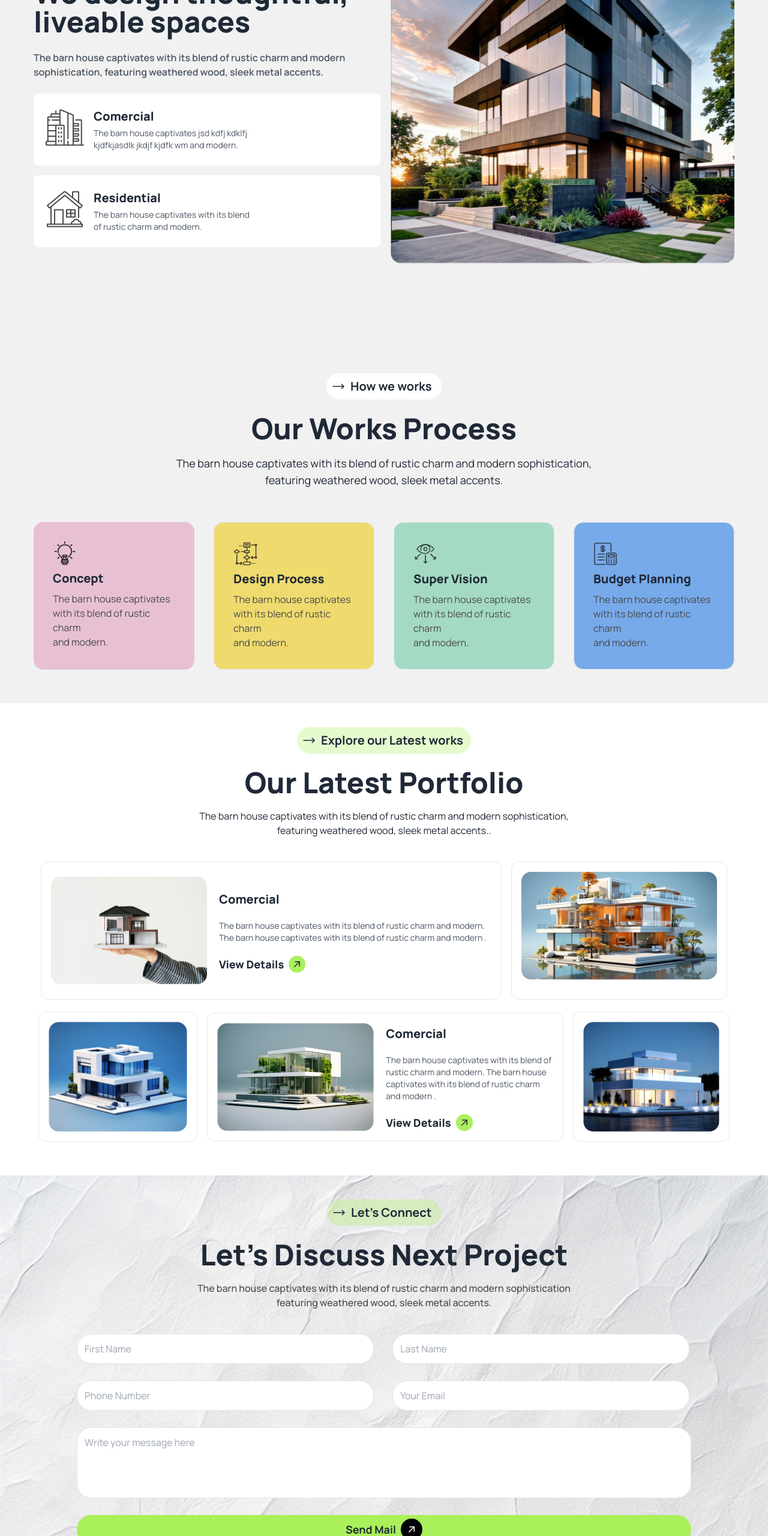
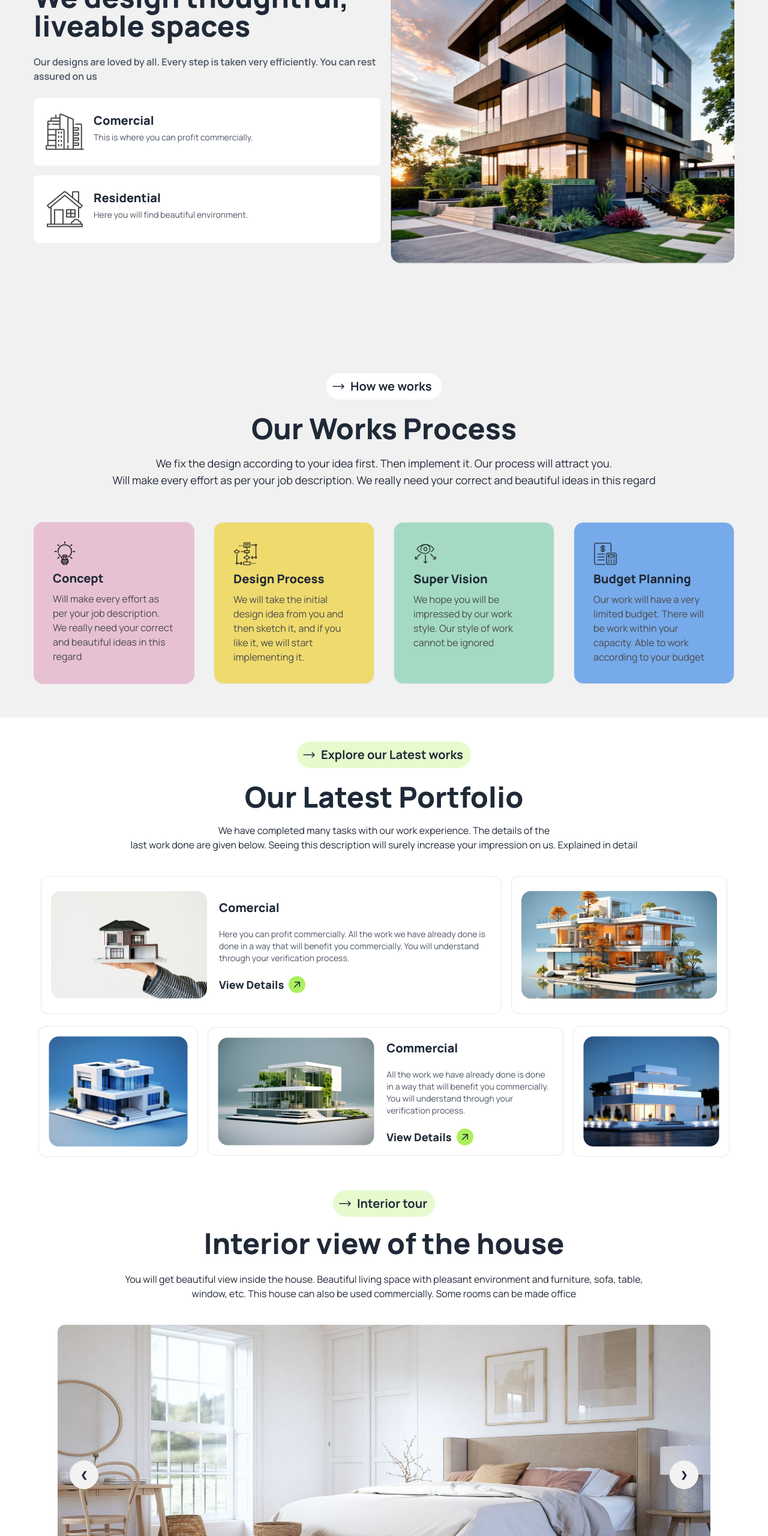
Before and after one commit to MAMUN0188/assignment-three, a plain HTML site: page index.html in a window 1280 px wide. Shown: the part 1180-3740 px from the top of the page at 60% size. Drawn offline with nearby package versions, Linux system fonts and the light colour scheme.

Commit message:
final commit added

```diff
--- a/index.html
+++ b/index.html
@@ -4,8 +4,8 @@
     <meta charset="UTF-8">
     <meta name="viewport" content="width=device-width, initial-scale=1.0">
     <title>Striking House</title>
+
     <!-- Tailwind and Daisy Ui CDN  -->
-
     <link href="https://cdn.jsdelivr.net/npm/daisyui@4.12.10/dist/full.min.css" rel="stylesheet" type="text/css" />
     <script src="https://cdn.tailwindcss.com"></script>
 
@@ -27,7 +27,6 @@
         .work{
             visibility: hidden;
         }
-        /* Our letest portfolio-first div- last img  */
         .f-div-img{
             width: 85%;
             margin:0 auto;
@@ -70,16 +69,13 @@
                     <li><a class="hover:font-bold text-gray-600 text-lg">Contact Us</a></li>
                   </ul>
                 </div>
-                <!-- Last button  -->
                 <div class="navbar-end gap-3 work">
-                    <!-- Search icon  -->
                     <div class="flex gap-3">
                         <div class="p-2 bg-white rounded-full ">
                             <svg xmlns="http://www.w3.org/2000/svg" fill="none" viewBox="0 0 24 24" stroke-width="1.5" stroke="currentColor" class="size-6">
                                 <path stroke-linecap="round" stroke-linejoin="round" d="m21 21-5.197-5.197m0 0A7.5 7.5 0 1 0 5.196 5.196a7.5 7.5 0 0 0 10.607 10.607Z" />
                             </svg>
                         </div>
-                        <!-- cart icon  -->
                         <div class="p-2 rounded-full bg-white">
                             <svg xmlns="http://www.w3.org/2000/svg" fill="none" viewBox="0 0 24 24" stroke-width="1.5" stroke="currentColor" class="size-6">
                                 <path stroke-linecap="round" stroke-linejoin="round" d="M2.25 3h1.386c.51 0 .955.343 1.087.835l.383 1.437M7.5 14.25a3 3 0 0 0-3 3h15.75m-12.75-3h11.218c1.121-2.3 2.1-4.684 2.924-7.138a60.114 60.114 0 0 0-16.536-1.84M7.5 14.25 5.106 5.272M6 20.25a.75.75 0 1 1-1.5 0 .75.75 0 0 1 1.5 0Zm12.75 0a.75.75 0 1 1-1.5 0 .75.75 0 0 1 1.5 0Z" />
@@ -156,8 +152,7 @@
                         <h4 class="font-bold lg:text-xl text-xl mr-1 ">About Us</h4>
                     </div>
                     <h1 class="lg:text-5xl text-3xl font-black mt-4">We design thoughtful, liveable spaces</h1>
-                    <p class="py-6 lg:text-gray-600 text-[#494949] font-semibold lg:mx-0 mx-8">The barn house captivates with its blend of rustic charm and
-                        modern sophistication, featuring weathered wood, sleek metal accents.</p>
+                    <p class="py-6 lg:text-gray-600 text-[#494949] font-semibold lg:mx-0 mx-8">Our designs are loved by all. Every step is taken very efficiently. You can rest assured on us</p>
                     <!-- Div 1 -->
                     <div class="bg-white rounded-lg p-5 flex gap-4 py-6 mb-4">
                         <div>
@@ -165,7 +160,7 @@
                         </div>
                         <div class="text-start">
                             <h4 class="text-xl font-extrabold lg:mt-0 mt-1">Comercial</h4>
-                            <p class="text-gray-600 text-sm lg:mt-1 mt-2">The barn house captivates jsd kdfj kdklfj <br>kjdfkjasdlk jkdjf kjdfk  wm and modern.</p>
+                            <p class="text-gray-600 text-sm lg:mt-1 mt-2">This is where you can profit commercially.</p>
                         </div>
                     </div>
                     <!-- Div 2 -->
@@ -175,7 +170,7 @@
                         </div>
                         <div class="text-start">
                             <h4 class="text-xl font-extrabold lg:mt-0 mt-1">Residential</h4>
-                            <p class="text-gray-600 text-sm lg:mt-1 mt-2">The barn house captivates with its blend <br> of rustic charm and modern.</p>
+                            <p class="text-gray-600 text-sm lg:mt-1 mt-2">Here you will find beautiful environment. </p>
                         </div>
                     </div>
                   </div>
@@ -196,7 +191,7 @@
                     <h4 class="font-bold text-xl ">How we works</h4>
                 </div>
                 <h1 class="lg:text-5xl text-4xl font-black lg:mt-6 mt-4 mb-5">Our Works Process</h1>
-                <p class="lg:text-md text-lg mx-8">The barn house captivates with its blend of rustic charm and modern sophistication, <br> featuring weathered wood, sleek metal accents.</p>
+                <p class="lg:text-md text-lg mx-8">We fix the design according to your idea first. Then implement it. Our process will attract you. <br> Will make every effort as per your job description. We really need your correct and beautiful ideas in this regard</p>
             </div>
             <!-- box part  -->
             <div class="grid lg:grid-cols-4">
@@ -206,7 +201,7 @@
                       <h2 class="card-title lg:font-extrabold font-black text-xl">
                         Concept
                       </h2>
-                      <p class="text-[#494949] text-md">The barn house captivates <br> with its blend of rustic charm <br> and modern.</p>
+                      <p class="text-[#494949] text-md">Will make every effort as per your job description. We really need your correct and beautiful ideas in this regard</p>
                     </div>
                 </div>
                 <div class="card border bg-[#EFDA6E] mx-4 my-4">
@@ -215,7 +210,7 @@
                       <h2 class="card-title lg:font-extrabold font-black text-xl">
                         Design Process
                       </h2>
-                      <p class="text-[#494949] text-md">The barn house captivates <br> with its blend of rustic charm <br> and modern.</p>
+                      <p class="text-[#494949] text-md">We will take the initial design idea from you and then sketch it, and if you like it, we will start implementing it.</p>
                     </div>
                 </div>
                 <div class="card border bg-[#A4DAC3] mx-4 my-4">
@@ -224,7 +219,7 @@
                       <h2 class="card-title lg:font-extrabold font-black text-xl">
                         Super Vision
                       </h2>
-                      <p class="text-[#494949] text-md">The barn house captivates <br> with its blend of rustic charm <br> and modern.</p>
+                      <p class="text-[#494949] text-md">We hope you will be impressed by our work style. Our style of work cannot be ignored</p>
                     </div>
                 </div>
                 <div class="card border bg-[#77AAEA] mx-4 my-4">
@@ -233,7 +228,7 @@
                       <h2 class="card-title lg:font-extrabold font-black text-xl">
                         Budget Planning
                       </h2>
-                      <p class="text-[#494949] text-md">The barn house captivates <br> with its blend of rustic charm <br> and modern.</p>
+                      <p class="text-[#494949] text-md">Our work will have a very limited budget. There will be work within your capacity. Able to work according to your budget</p>
                     </div>
                 </div>
             </div>
@@ -252,7 +247,7 @@
                     <h4 class="font-bold lg:text-xl">Explore our Latest works</h4>
                 </div>
                 <h1 class="lg:text-5xl text-4xl font-black mt-6 mb-5">Our Latest Portfolio</h1>
-                <p class="mx-8">The barn house captivates with its blend of rustic charm and modern sophistication, <br>featuring weathered wood, sleek metal accents..</p>
+                <p class="mx-8">We have completed many tasks with our work experience.  The details of the <br> last work done are given below.  Seeing this  description will  surely increase your impression on us. Explained in detail</p>
             </div>
             <!-- box part  -->
             <div class="">
@@ -262,7 +257,7 @@
                         <img class="w-[300px] mx-auto my-2" src="assets/img1.png" alt="">
                         <div class="ml-5">
                             <h4 class="text-xl font-extrabold mt-1">Comercial</h4>
-                            <p class="text-gray-600 text-sm mt-5">The barn house captivates with its blend of rustic charm and modern. The barn house captivates with its blend of rustic charm and modern .</p>
+                            <p class="text-gray-600 text-sm mt-5">Here you can profit commercially. All the work we have already done is done in a way that will benefit you commercially. You will understand through your verification process.</p>
                             <div class="flex gap-2 mt-5">
                                 <h2 class="font-black text-lg">View Details</h2>
                                 <div class="p-1 bg-[#ABEF5F] rounded-full">
@@ -273,22 +268,20 @@
                             </div>
                         </div>
                     </div>
-                    <div class="border f-div-img bg-white p-4 rounded-xl"><img class="mx-auto" src="assets/img2.png" alt=""></div>
+                    <div class="border f-div-img bg-white p-4 rounded-xl"><img class="mx-auto lg:pt-2" src="assets/img2.png" alt=""></div>
                 </div>
                 <!-- second div  -->
                 <div class="flex s-div-rvrs lg:gap-4 justify-center">
-                    <!-- duita mile akta div  -->
                     <div class="flex s-s-rvrs justify-center lg:w-5/5 w-[85%] mx-auto lg:gap-4 items-center lg:ml-16">
                         <div class="">
                             <img class="w-[570px] bg-white lg:mt-0 mt-5 border rounded-xl p-4" src="assets/img3.png" alt="">
                         </div>
                         <div class="">
-                            <!-- copy kore anlam  -->
                             <div class="lg:flex bg-white items-center p-4 border lg:mt-0 mt-5 rounded-xl w-5/5">
                                 <img class="w-[330px]" src="assets/img4.png" alt="">
                                 <div class="ml-5">
-                                    <h4 class="text-xl font-extrabold mt-1 lg:pt-0 pt-3">Comercial</h4>
-                                    <p class="text-gray-600 text-sm mt-5">The barn house captivates with its blend of rustic charm and modern. The barn house captivates with its blend of rustic charm and modern .</p>
+                                    <h4 class="text-xl font-extrabold mt-1 lg:pt-0 pt-3">Commercial</h4>
+                                    <p class="text-gray-600 text-sm mt-5">All the work we have already done is done in a way that will benefit you commercially. You will understand through your verification process.</p>
                                     <div class="flex gap-2 mt-5">
                                         <h2 class="font-black text-lg">View Details</h2>
                                         <div class="p-1 bg-[#ABEF5F] rounded-full">
@@ -307,9 +300,67 @@
             </div>
             <img class="lg:hidden p-4 bg-white rounded-xl w-[85%] mx-auto relative bottom-4" src="assets/img5.png" alt="">
         </section>
-
+        <!-- My custom section  -->
+         <section class="mt-10 ">
+            <div class="hero container mx-auto">
+                <div class="hero-content text-center ">
+                  <div class="max-w-4xl">
+                    <div class="flex bg-[#acef5f4f] mb-5 p-2 rounded-3xl lg:w-[170px] w-[150px] mx-auto items-center gap-2">
+                        <svg xmlns="http://www.w3.org/2000/svg" viewBox="0 0 24 24" fill="currentColor" class="size-6">
+                            <path fill-rule="evenodd" d="M16.72 7.72a.75.75 0 0 1 1.06 0l3.75 3.75a.75.75 0 0 1 0 1.06l-3.75 3.75a.75.75 0 1 1-1.06-1.06l2.47-2.47H3a.75.75 0 0 1 0-1.5h16.19l-2.47-2.47a.75.75 0 0 1 0-1.06Z" clip-rule="evenodd" />
+                          </svg>
+                        <h4 class="font-bold lg:text-xl">Interior tour</h4>
+                    </div>
+                    <h1 class="lg:text-5xl text-4xl font-black">Interior view of the house</h1>
+                    <p class="py-6 mx-4">
+                        You will get beautiful view inside the house. Beautiful living space with pleasant environment and furniture, sofa, table, window, etc. This house can also be used commercially. Some rooms can be made office
+                    </p>
+                  </div>
+                </div>
+              </div>
+              <div class="w-[85%] mx-auto lg:mb-0 mb-10">
+                <div class="carousel ">
+                    <div id="slide1" class="carousel-item relative w-full">
+                      <img
+                        src="./assets/custom (1).jpg"
+                        class="lg:w-full lg:h-[500px] rounded-xl" />
+                      <div class="absolute left-5 right-5 top-1/2 flex -translate-y-1/2 transform justify-between">
+                        <a href="#slide4" class="btn btn-circle">❮</a>
+                        <a href="#slide2" class="btn btn-circle">❯</a>
+                      </div>
+                    </div>
+                    <div id="slide2" class="carousel-item relative w-full">
+                      <img
+                        src="./assets/custom (2).jpg"
+                        class="lg:w-full lg:h-[500px] rounded-xl" />
+                      <div class="absolute left-5 right-5 top-1/2 flex -translate-y-1/2 transform justify-between">
+                        <a href="#slide1" class="btn btn-circle">❮</a>
+                        <a href="#slide3" class="btn btn-circle">❯</a>
+                      </div>
+                    </div>
+                    <div id="slide3" class="carousel-item relative w-full">
+                      <img
+                        src="./assets/custom (3).jpg"
+                        class="lg:w-full lg:h-[500px] rounded-xl" />
+                      <div class="absolute left-5 right-5 top-1/2 flex -translate-y-1/2 transform justify-between">
+                        <a href="#slide2" class="btn btn-circle">❮</a>
+                        <a href="#slide4" class="btn btn-circle">❯</a>
+                      </div>
+                    </div>
+                    <div id="slide4" class="carousel-item relative w-full">
+                      <img
+                        src="./assets/custom (5).webp"
+                        class="lg:w-full lg:h-[500px] rounded-xl" />
+                      <div class="absolute left-5 right-5 top-1/2 flex -translate-y-1/2 transform justify-between">
+                        <a href="#slide3" class="btn btn-circle">❮</a>
+                        <a href="#slide1" class="btn btn-circle">❯</a>
+                      </div>
+                    </div>
+                  </div>
+              </div>
+         </section>
         <!-- LETS DISCUSS NEXT PROJECTS -->
-        <section class=" lg:mt-14 mt-1 lets bg-no-repeat bg-cover lg:h-[700px] h-[900px]">
+        <section class=" lg:mt-14 lg:pt-5 mt-1 lets bg-no-repeat bg-cover lg:h-[700px] h-[900px]">
             <!-- writing part   -->
             <div class="container mx-auto pt-10">
                 <div class="text-center pb-10">
@@ -320,24 +371,24 @@
                         <h4 class="font-bold text-xl">Let’s Connect</h4>
                     </div>
                     <h1 class="lg:text-5xl text-4xl lg:font-black font-black mt-6 mb-5">Let’s Discuss Next Project</h1>
-                    <p class="text-[#494949] font-medium mx-8">The barn house captivates with its blend of rustic charm and modern sophistication <br> featuring weathered wood, sleek metal accents.</p>
+                    <p class="text-[#494949] font-medium mx-8">Our plans will expand further ahead. Our thoughts have increased for you, now we  have to go further,  stay with us <br>by filling the form below. </p>
                 </div>
                 <!-- Form part  -->
                 <div class="w-4/5 mx-auto h-96">
                     <div class="">
                         <div class="">
-                            <input type="text" class="border border-3 lg:w-[495px] w-[340px] lg:mb-0 mb-4 lg:mr-7 p-3 rounded-3xl" placeholder="First Name">
-                            <input type="text" class="border border-3 lg:w-[495px] w-[340px] lg:mb-0 mb-4 p-3 rounded-3xl" placeholder="Last Name">
+                            <input type="text" class="border border-3 lg:w-[495px] w-[340px] lg:mb-0 mb-4 lg:mr-7 p-3 rounded-3xl" placeholder="First Name*">
+                            <input type="text" class="border border-3 lg:w-[495px] w-[340px] lg:mb-0 mb-4 p-3 rounded-3xl" placeholder="Last Name*">
                         </div>
                     </div>
                     <div class="lg:mt-7">
                         <div class="">
-                            <input type="text" class="border border-3 lg:w-[495px] w-[340px] lg:mb-0 mb-4 lg:mr-7 p-3 rounded-3xl" placeholder="Phone Number">
-                            <input type="text" class="border border-3 lg:w-[495px] w-[340px] lg:mb-0 mb-4 p-3 rounded-3xl" placeholder="Your Email">
+                            <input type="text" class="border border-3 lg:w-[495px] w-[340px] lg:mb-0 mb-4 lg:mr-7 p-3 rounded-3xl" placeholder="Phone Number*">
+                            <input type="text" class="border border-3 lg:w-[495px] w-[340px] lg:mb-0 mb-4 p-3 rounded-3xl" placeholder="Your Email*">
                         </div>
                     </div>
                     <div class="lg:mt-7">
-                        <input type="text" placeholder="Write your message here" class="border border-3 lg:w-full w-[340px] p-3 lg:pb-20 pb-40 rounded-3xl">
+                        <input type="text" placeholder="Write your message here" class="border border-3 lg:w-full w-[340px] p-3 lg:pb-20 pb-36 rounded-3xl">
                         <button class="btn w-[340px] rounded-3xl flex border-none mt-7 lg:text-lg text-xl lg:font-bold font-black bg-[#aaf05a] hover:bg-[#aaf05a] lg:w-full">Send Mail
                             <div class="p-2 bg-black rounded-full text-white">
                                 <svg xmlns="http://www.w3.org/2000/svg" viewBox="0 0 20 20" fill="currentColor" class="size-5">
@@ -364,7 +415,7 @@
                     <div class="text-3xl font-extrabold text-white">Rinterio</div>
                 </div>
                 <p class="pt-6 text-[#737373] mx-7 lg:mx-16">
-                    The barn house captivates with its blend of rustic charm and modern sophistication, featuring weathered wood, sleek metal accents.
+                    The outbuilding house enthralls with its mix of provincial appeal and present day refinement, highlighting endured wood, smooth metal accents.
                 </p>
                 <div class="lg:my-10 my-5 ">
                     <ul class="lg:flex text-[#E9E9E9] justify-around">
```
Also changed, not shown: assets/custom (1).jpg (added), assets/custom (2).jpg (added), assets/custom (3).jpg (added), assets/custom (5).webp (added), assets/custom (6).webp (added).
